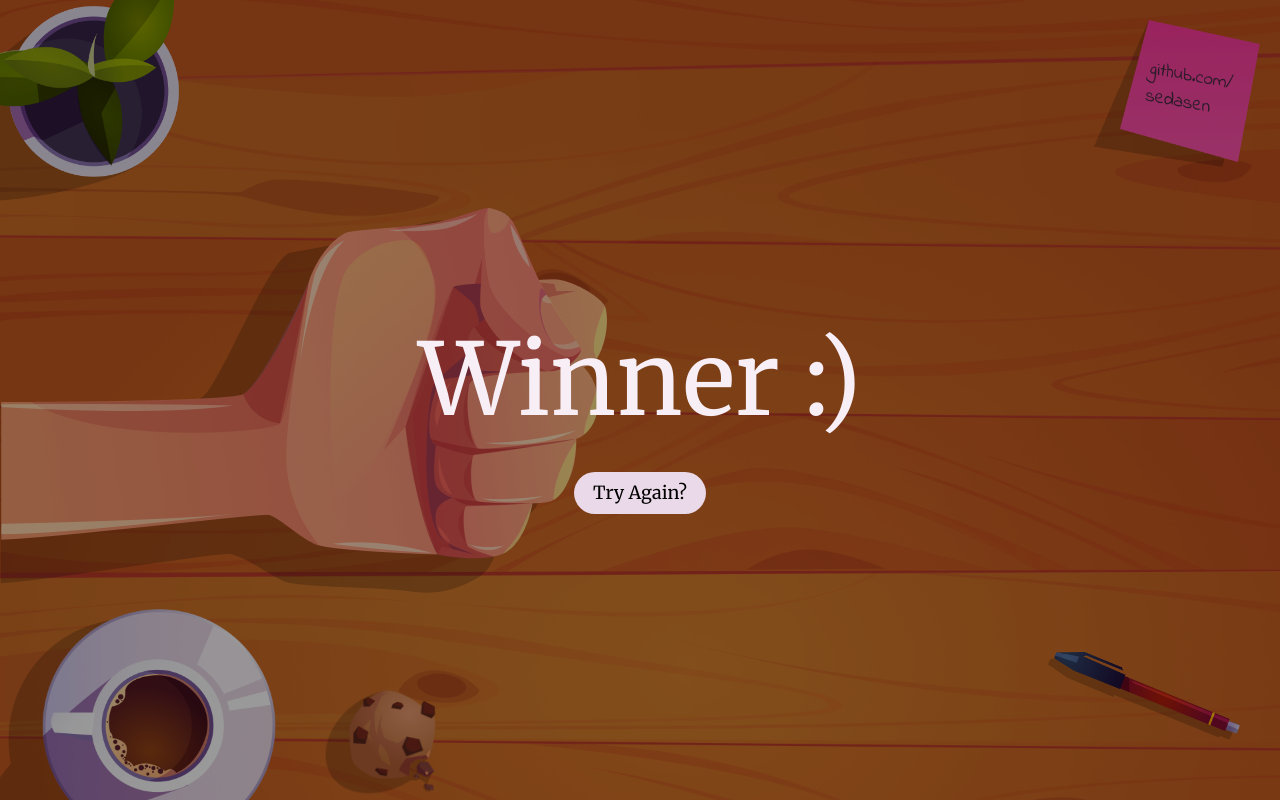
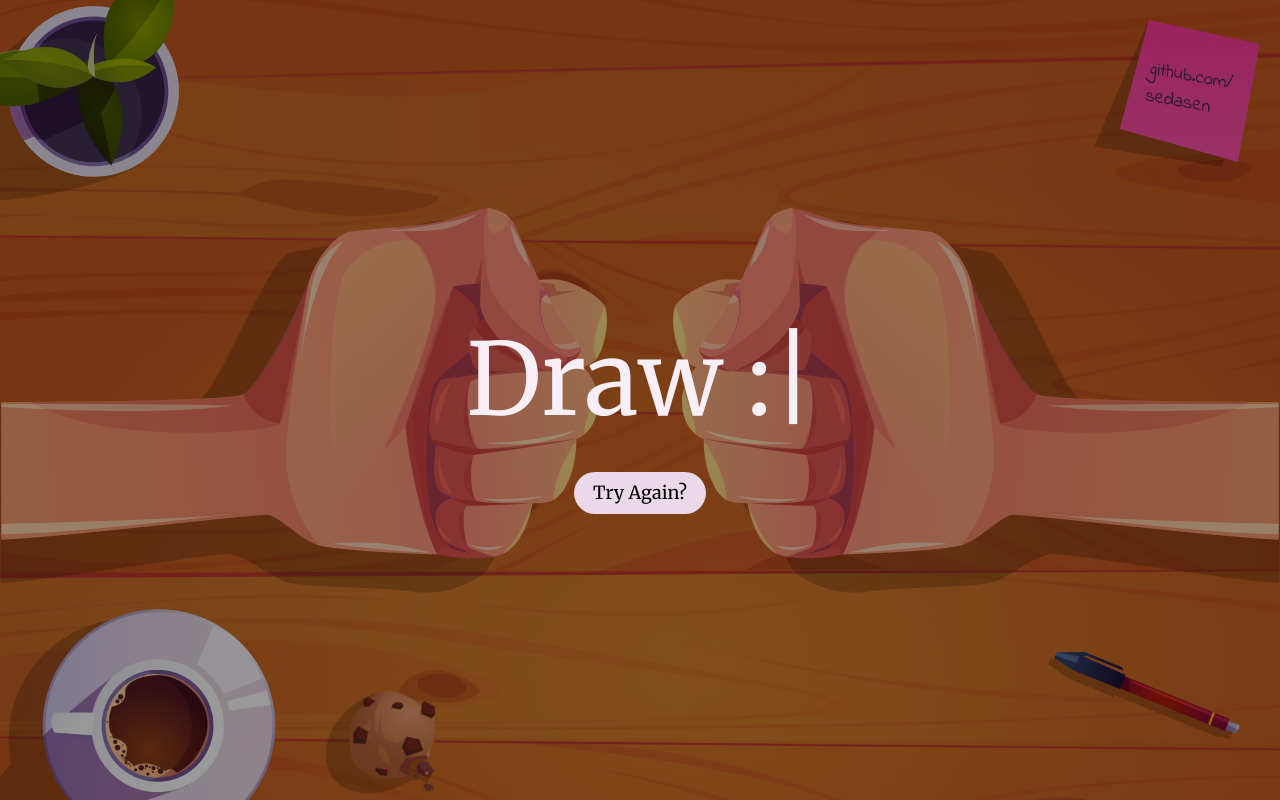
Before and after one commit to sedasen/rock-paper-scissors, a plain HTML site: page index.html in a window 1280 px wide. Both pictures are taken after a click on the button "Rock". Drawn offline with Linux system fonts and the light colour scheme.

Commit message:
Feat: Win Logic 🎉

```diff
--- a/graph.js
+++ b/graph.js
@@ -24,6 +24,13 @@ export class Graph {
 
     createEdge(vertex1, vertex2) {
         vertex1.addEdge(vertex2)
+        if (!this.verticies.includes(vertex1)) {
+            this.addVertex(vertex1)
+        }
+
+        if (!this.verticies.includes(vertex2)) {
+            this.addVertex(vertex2)
+        }
     }
 
     hasEdge(vertex1, vertex2) {
--- a/index.css
+++ b/index.css
@@ -11,6 +11,8 @@ body {
     margin: 0;
     display: flex;
     align-items: center;
+    justify-content: space-between;
+    overflow: hidden;
 }
 
 #plant {
@@ -106,17 +108,32 @@ button:active {
     }
 }
 
-#selectedImg {
-    animation: enterImg 0.5s cubic-bezier(.56,.96,.64,.98);
+#playerImg {
+    animation: enterPlayerImg 0.5s cubic-bezier(.56,.96,.64,.98);
     z-index: 1;
 }
 
-@keyframes enterImg {
+@keyframes enterPlayerImg {
     from {
         transform: translateX(-100%);
     }
     to {
         transform: translateX(0%);
+    }
+}
+
+#cpuImg {
+    transform: scaleX(-1);
+    animation: enterCpuImg 0.5s cubic-bezier(.56,.96,.64,.98);
+    z-index: 1;
+}
+
+@keyframes enterCpuImg {
+    from {
+        transform: translateX(100%) scaleX(-1);
+    }
+    to {
+        transform: translateX(0%) scaleX(-1);
     }
 }
 
--- a/index.html
+++ b/index.html
@@ -27,7 +27,7 @@
     </div>
 
     <div id="resultMenu" style="display: none;">
-        <p id="result">Winner :)</p>
+        <p id="result">Result</p>
         <button id="btn-again">Try Again?</button>
     </div>
 
--- a/index.js
+++ b/index.js
@@ -9,8 +9,6 @@ winTable.createEdge(scissorsVertex, paperVertex)
 winTable.createEdge(paperVertex, rockVertex)
 winTable.createEdge(rockVertex, scissorsVertex)
 
-console.log("Taş, makası yener mi?" + winTable.hasEdge(rockVertex, scissorsVertex))
-
 const btnRock = document.getElementById("btn-rock")
 const btnPaper = document.getElementById("btn-paper")
 const btnScissors = document.getElementById("btn-scissors")
@@ -19,22 +17,50 @@ btnRock.addEventListener("click", () => onPlayerSelect(rockVertex))
 btnPaper.addEventListener("click", () => onPlayerSelect(paperVertex))
 btnScissors.addEventListener("click", () => onPlayerSelect(scissorsVertex))
 
-function onPlayerSelect(choice) {
-    console.log(choice)
-    const selectedImg= document.getElementById("selectedImg")
+console.log(winTable.verticies)
 
-    if (selectedImg != null) {
-        selectedImg.remove()
+function generateSelection() {
+    const randomIndex = Math.floor(Math.random() * winTable.verticies.length)
+    return winTable.verticies[randomIndex]
+}
+
+function onPlayerSelect(playerChoice) {
+    const playerImg = document.getElementById("playerImg")
+
+    const cpuChoice = generateSelection()
+    console.log(cpuChoice)
+
+    if (playerImg != null) {
+        playerImg.remove()
     }
 
-    let newImg = document.createElement("img")
-    newImg.src = "assets/"+ choice.data + ".png"
-    newImg.id = "selectedImg"
-    document.body.appendChild(newImg)
+    let newPlayerImg = document.createElement("img")
+    newPlayerImg.src = "assets/"+ playerChoice.data + ".png"
+    newPlayerImg.id = "playerImg"
+    document.body.appendChild(newPlayerImg)
+
+    let newCpuImg = document.createElement("img")
+    newCpuImg.src = "assets/"+ cpuChoice.data + ".png"
+    newCpuImg.id = "cpuImg"
+    document.body.appendChild(newCpuImg)
 
     let menu = document.getElementById("menu")
     menu.style.display = "none"
 
     let resultMenu = document.getElementById("resultMenu")
     resultMenu.style.display = "flex"
+
+    let result = document.getElementById("result")
+
+    if (playerChoice === cpuChoice) {
+        result.innerText = "Draw :|"
+    }
+
+    else if (winTable.hasEdge(playerChoice, cpuChoice)) {
+        result.innerText = "Winner :)"
+    }
+
+    else {
+        result.innerText = "Looooooser :("
+    }
 }
```
